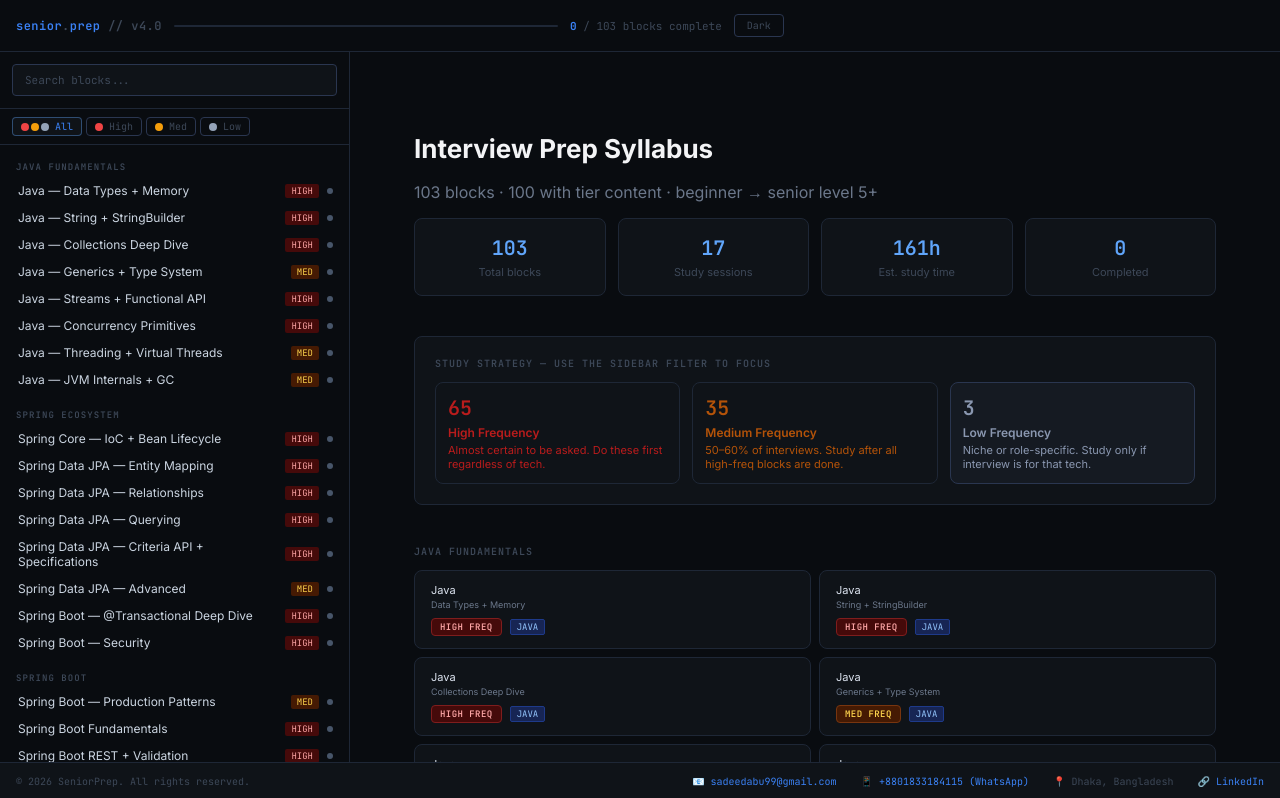
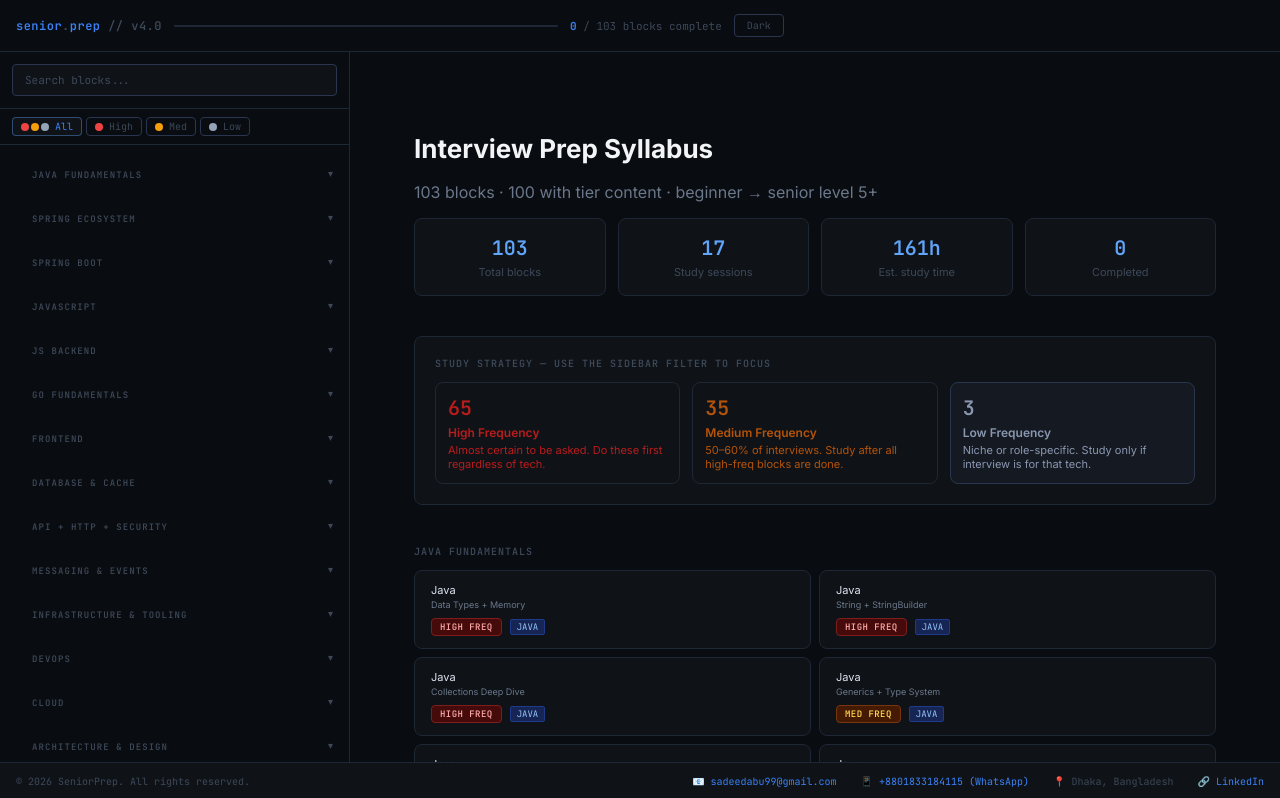
Before and after one commit to Abu-Sadeed/interview-prep, a React (Vite) app: page / in a window 1280 px wide. Shown: the top 798 px of the page. Built offline with nearby package versions, Linux system fonts and the light colour scheme.

Commit message:
feat: implement collapsible phase dropdowns in sidebar with accessibility enhancements

```diff
--- a/src/components/layout/PhaseGroup.tsx
+++ b/src/components/layout/PhaseGroup.tsx
@@ -1,3 +1,4 @@
+import {useState} from 'react';
 import {Link} from 'react-router-dom';
 import type {Block} from '../../types/content';
 import {freqClass} from '../../utils/classes';
@@ -15,10 +16,23 @@ export function PhaseGroup({
 	done,
 	activePath,
 }: Readonly<PhaseGroupProps>) {
+	const [expanded, setExpanded] = useState(false);
+
 	return (
 		<section className="phase-group">
-			<div className="phase-label">{phase}</div>
-			{blocks.map((block) => {
+			<button
+				type="button"
+				className="phase-header"
+				onClick={() => setExpanded((e) => !e)}
+				aria-label={`Toggle ${phase} section`}
+				aria-expanded={expanded}>
+				<span className="phase-label">{phase}</span>
+				<span className={`phase-chevron ${expanded ? 'expanded' : ''}`}>
+					▾
+				</span>
+			</button>
+			{expanded &&
+				blocks.map((block) => {
 					const isDone = done.has(block.id);
 					const isActive = activePath === `/block/${block.id}`;
 					return (
@@ -26,7 +40,9 @@ export function PhaseGroup({
 							key={block.id}
 							to={`/block/${block.id}`}
 							className={`nav-link ${isActive ? 'nav-link-active' : ''} ${isDone ? 'nav-link-done' : ''}`}>
-						<span className="nav-link-title">{block.title}</span>
+							<span className="nav-link-title">
+								{block.title}
+							</span>
 							<span
 								className={`nav-link-freq ${freqClass(block.freq)}`}>
 								{block.freq.toUpperCase()}
--- a/src/styles/dark.css
+++ b/src/styles/dark.css
@@ -108,7 +108,23 @@
 }
 
 .dark .nav-link-dot-idle {
-	background: #475569;
+  background: #475569;
+}
+
+.dark .phase-header:hover {
+  color: #cbd5e1;
+}
+
+.dark .phase-header:hover .phase-label {
+  color: #cbd5e1;
+}
+
+.dark .phase-header:hover .phase-chevron {
+  color: #cbd5e1;
+}
+
+.dark .phase-chevron {
+  color: var(--color-text3);
 }
 
 .dark .stat-card {
--- a/src/styles/layout.css
+++ b/src/styles/layout.css
@@ -253,6 +253,41 @@
 	color: var(--color-text3);
 }
 
+.phase-header {
+	display: flex;
+	justify-content: space-between;
+	align-items: center;
+	width: 100%;
+	cursor: pointer;
+	text-align: left;
+	background: transparent;
+	border: none;
+	padding: 0.5rem 1rem 0.25rem;
+	transition: color 150ms;
+}
+
+.phase-header:hover {
+	color: var(--color-text2);
+}
+
+.phase-header:hover .phase-label {
+	color: var(--color-text2);
+}
+
+.phase-header:hover .phase-chevron {
+	color: var(--color-text2);
+}
+
+.phase-chevron {
+	font-size: 0.625rem;
+	color: var(--color-text3);
+	transition: transform 150ms, color 150ms;
+}
+
+.phase-chevron.expanded {
+	transform: rotate(180deg);
+}
+
 .nav-link {
 	display: flex;
 	align-items: center;
@@ -379,9 +414,13 @@
     padding: 0.5rem 0;
   }
 
-  .app-sidebar.collapsed .phase-label {
-    display: none;
-  }
+.app-sidebar.collapsed .phase-label {
+     display: none;
+   }
+
+   .app-sidebar.collapsed .phase-header {
+     display: none;
+   }
 
   .app-sidebar.collapsed .nav-link {
     justify-content: center;
```
Also changed, not shown: .kilo/plans/sidebar-phase-dropdown.md (added). Lines whose indentation alone changed are shown as unchanged.
